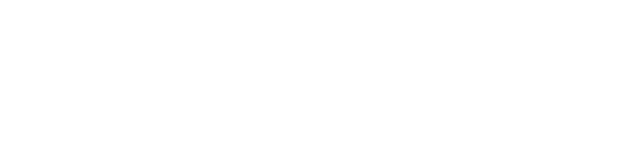
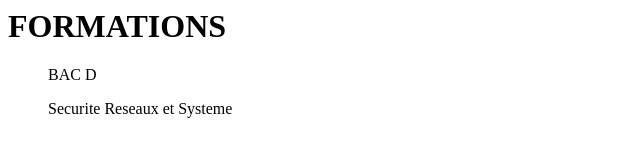
Before and after one commit to jordyx/git-mon-cv, a plain HTML site: page index.html in a window 1280 px wide. Shown: the whole page, without its empty margins (0-640 px from the left). Drawn offline with Linux system fonts and the light colour scheme.

Commit message:
mise en place de la section formations

```diff
--- a/index.html
+++ b/index.html
@@ -7,6 +7,10 @@
     <link rel="stylesheet" href="style.css">
 </head>
 <body>
-
+    <h1>FORMATIONS</h1>
+    <p>
+        <ul>BAC D</ul>
+        <ul>Securite Reseaux et Systeme</ul>
+    </p>
 </body>
 </html>
```
